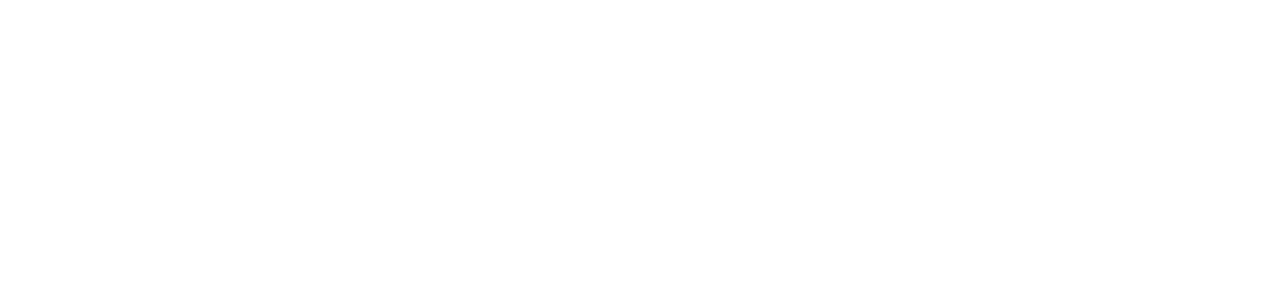
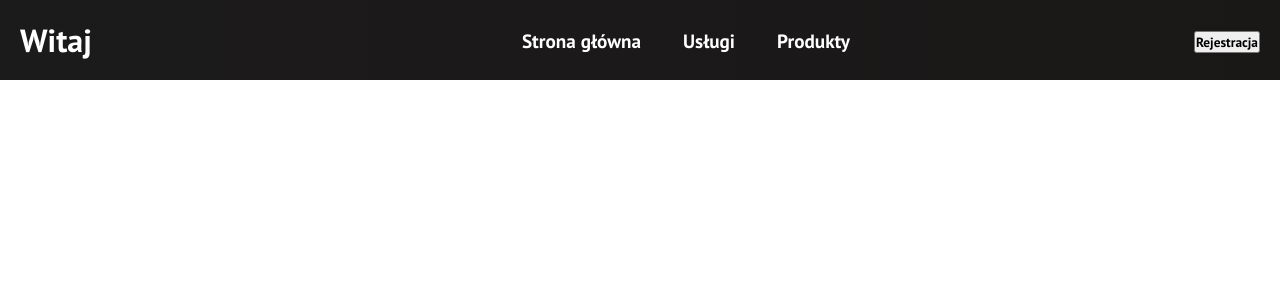
Before and after one commit to ja3cob/react_tutorial, a React (Create React App) app: page /products in a window 1280 px wide. Before the commit this address had no page. Shown: the top 300 px of the page. Built offline with nearby package versions, Linux system fonts and the light colour scheme.

Commit message:
Change menu to Polish

```diff
--- a/src/components/Navbar.js
+++ b/src/components/Navbar.js
@@ -1,5 +1,6 @@
-import React, {useState} from 'react';
-import {Link} from 'react-router-dom';
+import React, { useState } from 'react';
+import { Link } from 'react-router-dom';
+import { Button } from './Button';
 import './Navbar.css'
 
 function Navbar() {
@@ -25,7 +26,7 @@
         <nav className='navbar'>
             <div className='navbar-container'>
                 <Link to='/' className='navbar-logo'>
-                    DUPA
+                    Witaj
                 </Link>
                 <div className='menu-icon' onClick={handleClick}>
                     <i className={click ? 'fas fa-times' : 'fas fa-bars'} />
@@ -33,22 +34,22 @@
                 <ul className={click ? 'nav-menu active' : 'nav-menu'}>
                     <li className='nav-item'>
                         <Link to='/' className='nav-links' onClick={closeMobileMenu}>
-                            Home
+                            Strona główna
                         </Link>
                     </li>
                     <li className='nav-item'>
                         <Link to='/services' className='nav-links' onClick={closeMobileMenu}>
-                            Services
+                            Usługi
                         </Link>
                     </li>
                     <li className='nav-item'>
                         <Link to='/products' className='nav-links' onClick={closeMobileMenu}>
-                            Products
+                            Produkty
                         </Link>
                     </li>
                     <li className='nav-item'>
                         <Link to='/sign-up' className='nav-links-mobile' onClick={closeMobileMenu}>
-                            Sign up
+                            Rejestracja
                         </Link>
                     </li>
                 </ul>
```
